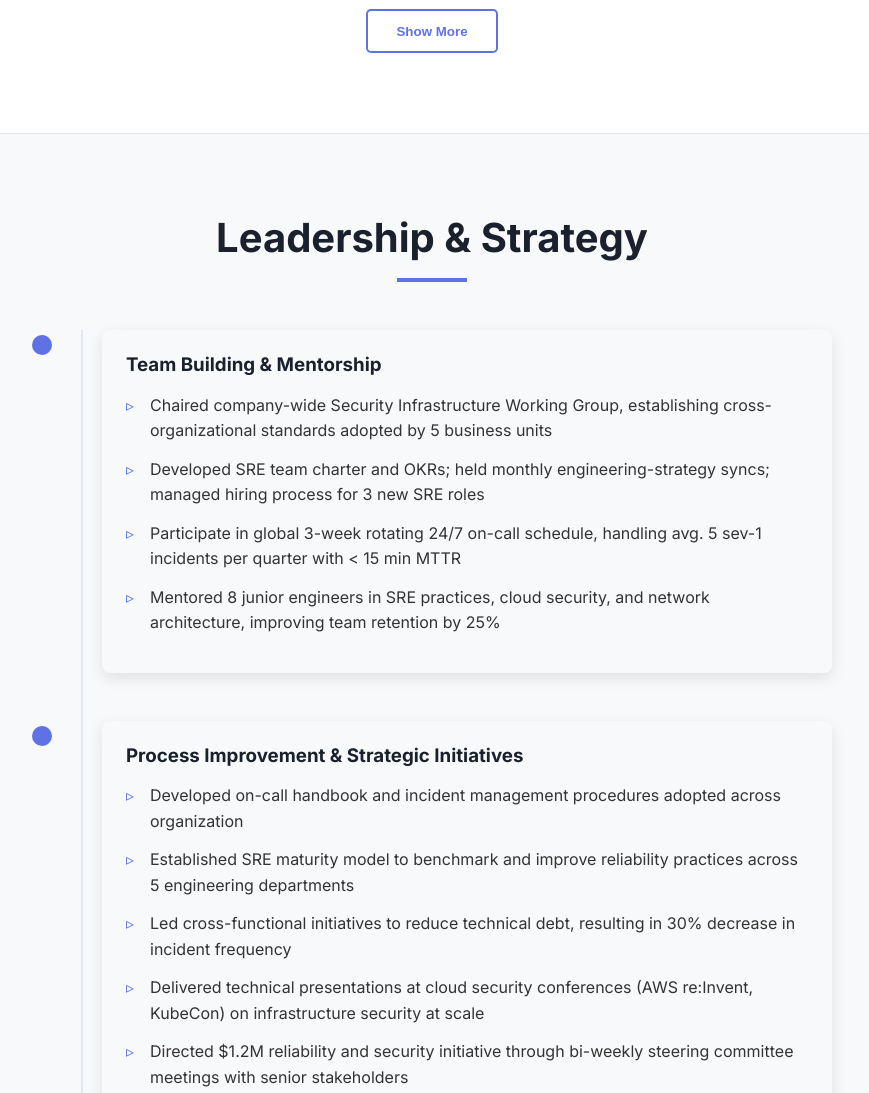
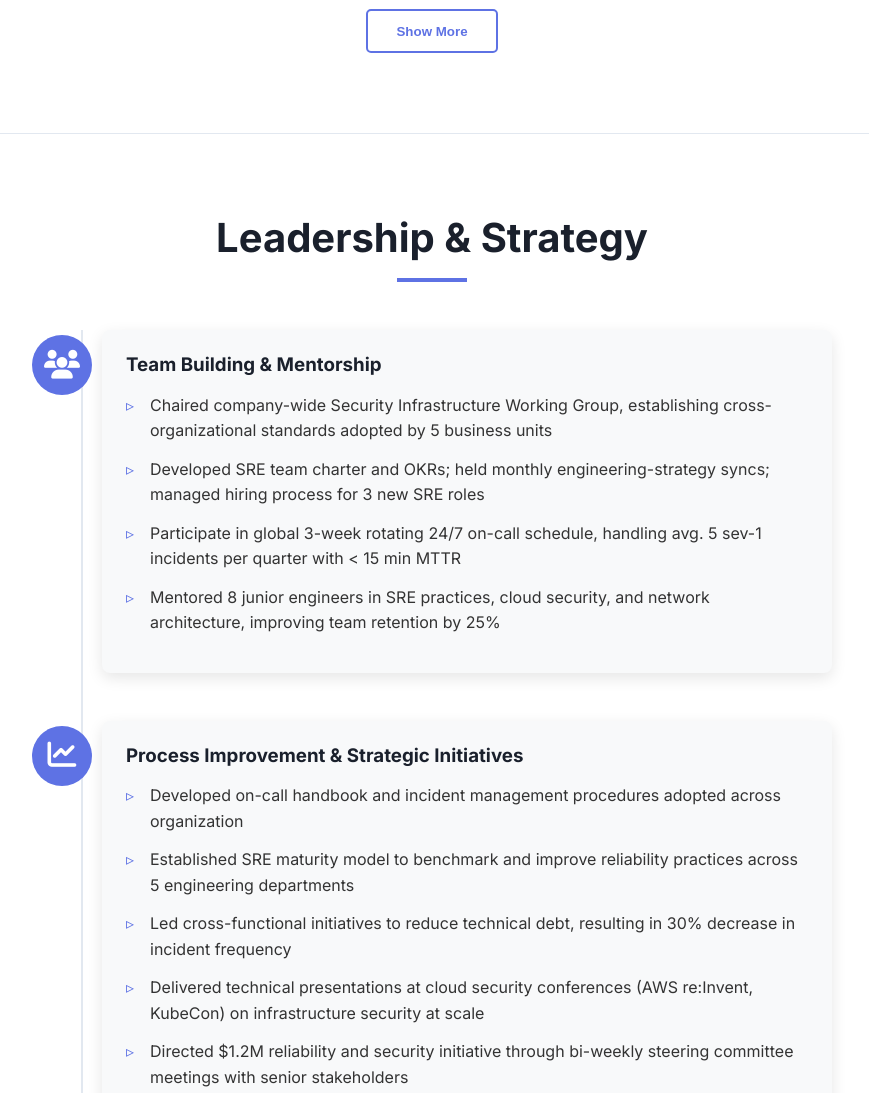
Before and after one commit to Manikranth/Manikranth.github.io, a plain HTML site: page index.html in a window 1280 px wide. Shown: the part 3820-4913 px from the top of the page, without its empty margins (208-1077 px from the left). Drawn offline with Linux system fonts and the light colour scheme.

Commit message:
Fix Leadership section: remove outer border and restore icon circles

```diff
--- a/css/styles.css
+++ b/css/styles.css
@@ -724,7 +724,7 @@ section {
 
 /* Leadership Section */
 .leadership {
-    background-color: var(--background-color-alt);
+    background-color: transparent;
 }
 
 .leadership__content {
@@ -748,6 +748,28 @@ section {
     position: relative;
     padding-left: 70px;
     margin-bottom: 3rem;
+    display: flex;
+    align-items: flex-start;
+    gap: 2rem;
+}
+
+.leadership-item__icon {
+    width: 60px;
+    height: 60px;
+    flex-shrink: 0;
+    background-color: var(--primary-color);
+    border-radius: 50%;
+    display: flex;
+    align-items: center;
+    justify-content: center;
+    position: absolute;
+    left: 0;
+    top: 5px;
+}
+
+.leadership-item__icon i {
+    font-size: 1.8rem;
+    color: white;
 }
 
 .leadership-item__content {
@@ -755,6 +777,7 @@ section {
     padding: 1.5rem;
     border-radius: var(--card-border-radius);
     box-shadow: 0 5px 15px var(--shadow-color);
+    flex: 1;
 }
 
 .leadership-item__content h3 {
@@ -860,6 +883,15 @@ section {
     .leadership-item {
         padding-left: 50px;
     }
+
+    .leadership-item__icon {
+        width: 50px;
+        height: 50px;
+    }
+
+    .leadership-item__icon i {
+        font-size: 1.5rem;
+    }
 }
 
 @media (max-width: 576px) {
--- a/index.html
+++ b/index.html
@@ -187,7 +187,9 @@
             </div>
             <div class="leadership__content">
                 <div class="leadership-item">
-                    <div class="timeline-dot"></div>
+                    <div class="leadership-item__icon">
+                        <i class="fas fa-users"></i>
+                    </div>
                     <div class="leadership-item__content">
                         <h3>Team Building & Mentorship</h3>
                         <ul>
@@ -199,7 +201,9 @@
                     </div>
                 </div>
                 <div class="leadership-item">
-                    <div class="timeline-dot"></div>
+                    <div class="leadership-item__icon">
+                        <i class="fas fa-chart-line"></i>
+                    </div>
                     <div class="leadership-item__content">
                         <h3>Process Improvement & Strategic Initiatives</h3>
                         <ul>
```
